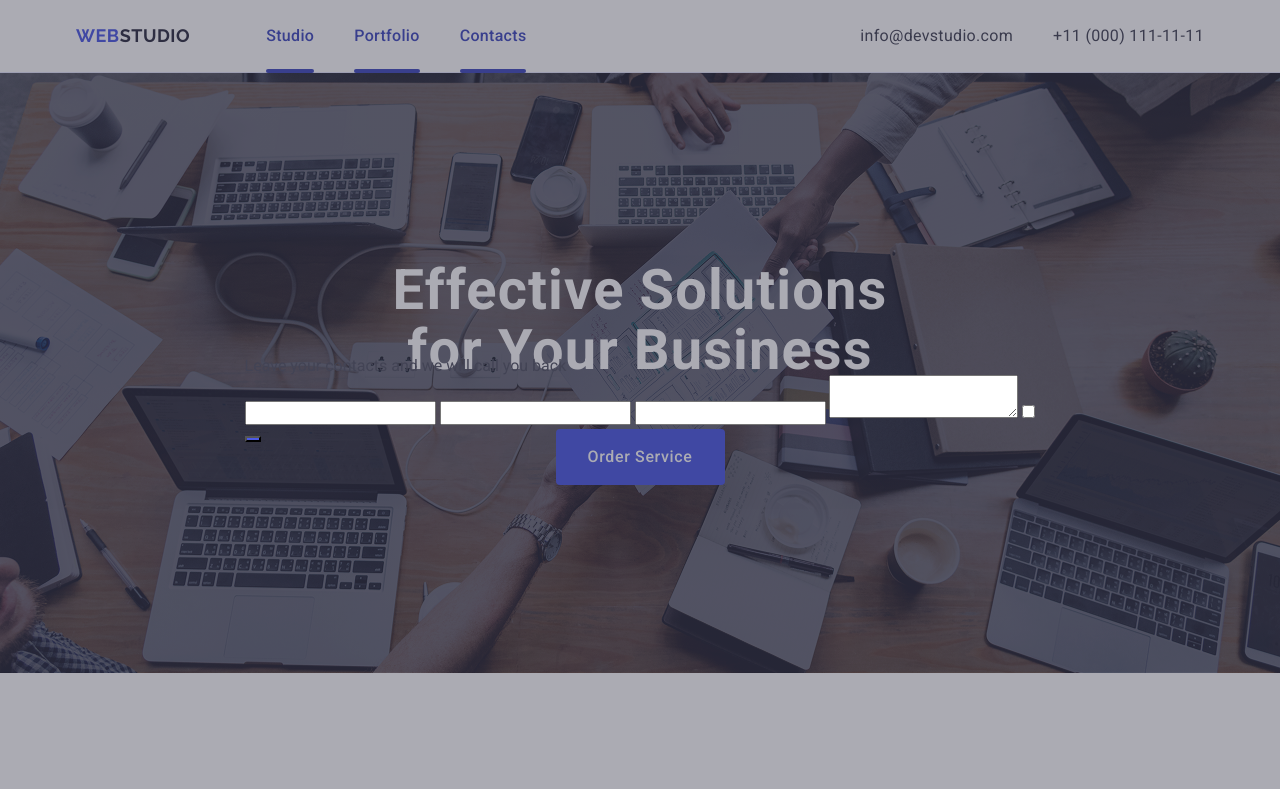
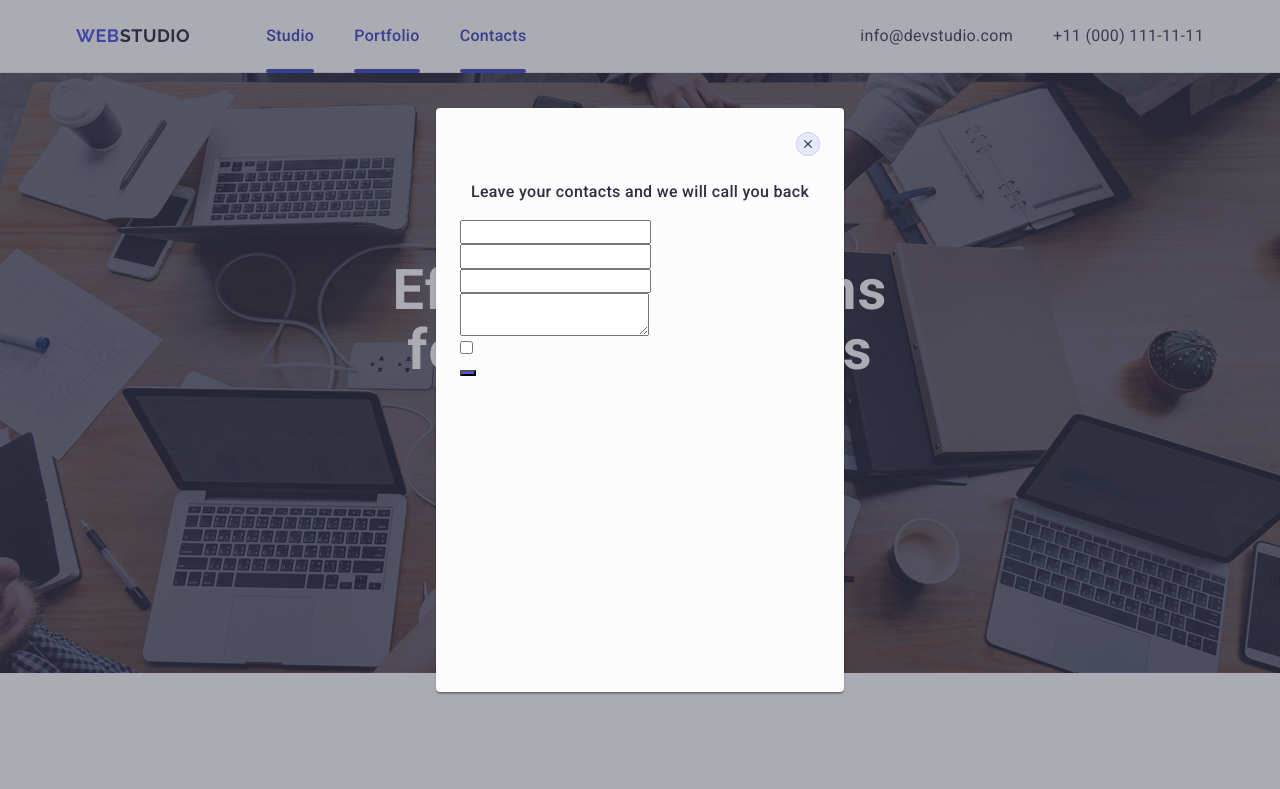
Before and after one commit to viktoriamhlv24-a11y/goit-markup-hw-05, a plain HTML site: page index.html in a window 1280 px wide. Shown: the top 789 px of the page. Drawn offline with nearby package versions, Linux system fonts and the light colour scheme.

Commit message:
add change for modal

```diff
--- a/css/styles.css
+++ b/css/styles.css
@@ -564,11 +564,62 @@ p {
   pointer-events: auto;
 }
 
-.overlay-text {
+.modal {
+  top: 50%;
+  left: 50%;
+  transform: translate(-50%, -50%);
+  width: 408px;
+  min-height: 584px;
+  background: #fcfcfc;
+  box-shadow: 0px 1px 1px rgba(0, 0, 0, 0.14), 0px 1px 3px rgba(0, 0, 0, 0.12),
+    0px 2px 1px rgba(0, 0, 0, 0.2);
+  border-radius: 4px;
+  transition: transform 250ms cubic-bezier(0.4, 0, 0.2, 1);
+  overflow-y: auto;
+  position: absolute;
+  padding: 72px 24px 24px 24px;
 }
 
-.modal {
-  max-width: ;
-  max-height: 80%;
-  overflow-y: auto;
+.modal-img-btn {
+  position: absolute;
+  top: 24px;
+  right: 24px;
+  width: 24px;
+  height: 24px;
+  border-radius: 50%;
+  display: flex;
+  align-items: center;
+  justify-content: center;
+  background-color: #e7e9fc;
+  border: 1px solid rgba(0, 0, 0, 0.1);
+  padding: 0;
+  cursor: pointer;
+  transition: background-color 250ms cubic-bezier(0.4, 0, 0.2, 1),
+    border 250ms cubic-bezier(0.4, 0, 0.2, 1);
 }
+
+.modal-img-btn:hover,
+.modal-img-btn:focus {
+  background-color: #404bbf;
+  border: none;
+}
+
+.modal-img {
+  transition: fill 250ms cubic-bezier(0.4, 0, 0.2, 1);
+  fill: #2e2f42;
+}
+
+.modal-img:hover,
+.modal-img:focus {
+  fill: #ffffff;
+}
+
+.modal-paragraf {
+  font-weight: 500;
+  font-size: 16px;
+  line-height: 1.5;
+  letter-spacing: 0.02em;
+  text-align: center;
+  color: #2e2f42;
+  margin-bottom: 16px;
+}
--- a/index.html
+++ b/index.html
@@ -464,23 +464,30 @@
 
     <div class="modal-overlay is-open">
       <div class="modal">
-        <form class="modal-form">
+        <button type="button" class="modal-img-btn">
+          <svg class="modal-img" width="8" height="8">
+            <use href="./images/icons.svg#icon-close-button"></use>
+          </svg>
+        </button>
         <p class="modal-paragraf">
           Leave your contacts and we will call you back
         </p>
+        <form class="modal-form">
+          <div class="form-wrap">
             <label for="" class="form-label"></label>
-          <input type="text" class="user-name" />
+            <input type="text" name="user-name" class="form-input" />
             <label for="" class="form-label"></label>
-          <input type="email" class="user-email" />
+            <input type="email" name="user-email" class="form-input" />
             <label for="" class="form-label"></label>
-          <input type="tel" class="user-tel" />
+            <input type="tel" name="user-tel" class="form-input" />
             <label for="" class="form-label"></label>
             <textarea name="" id=""></textarea>
+          </div>
+        </form>
 
         <input type="checkbox" />
         <p><a href=""></a></p>
         <button type="submit"></button>
-        </form>
       </div>
     </div>
   </body>
```
Lines whose indentation alone changed are shown as unchanged.
